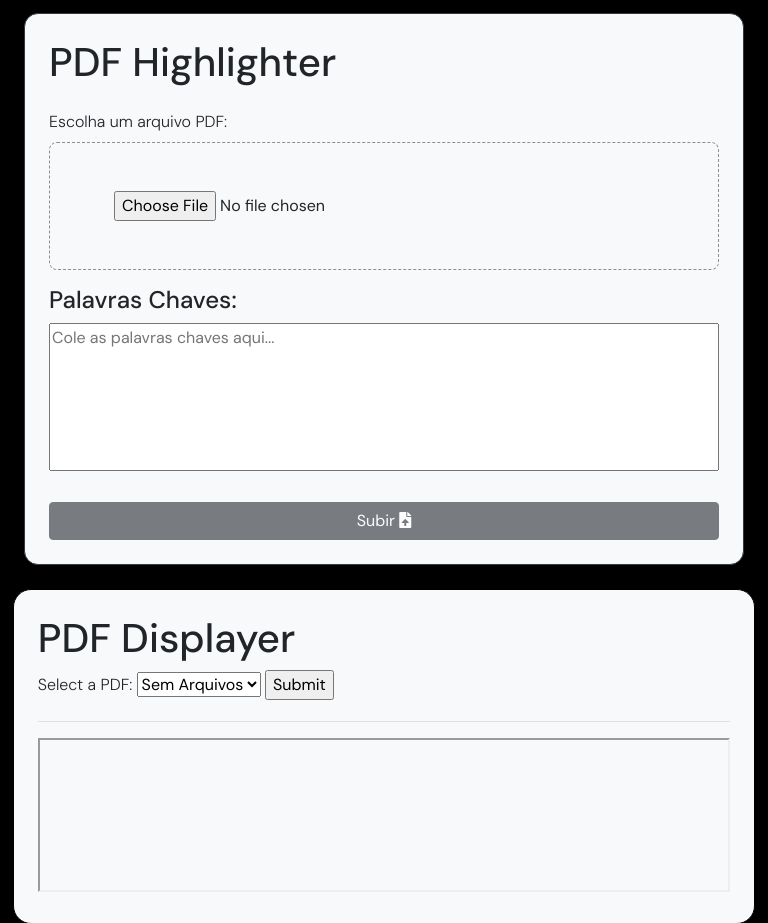
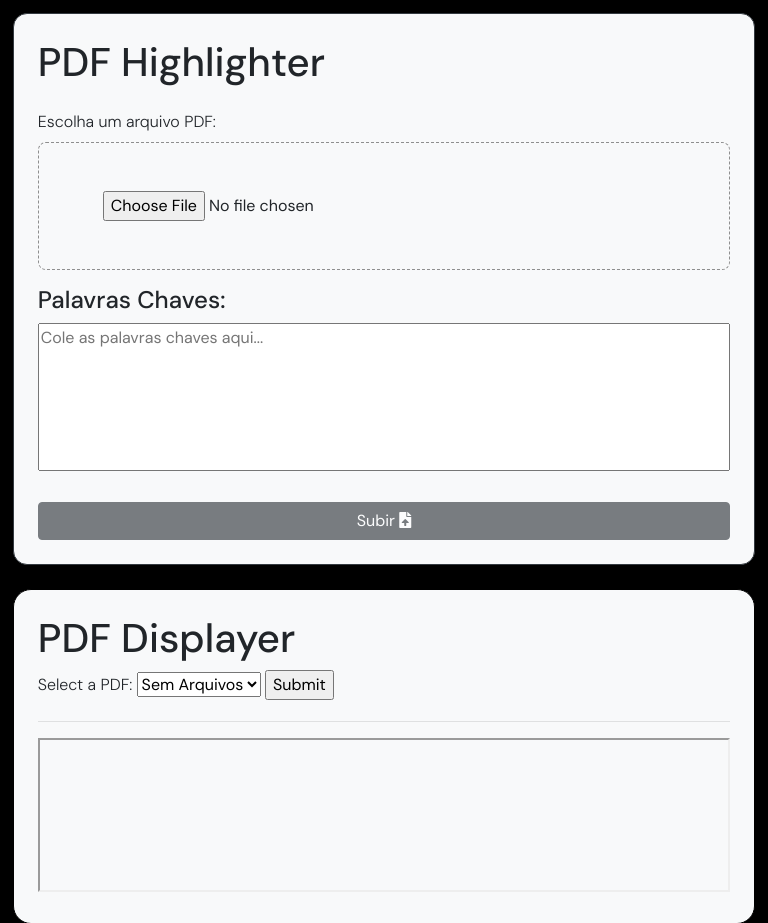
Before and after one commit to andrescabrera83/diariospdf, a Flask app: template templates/index.html in a window 768 px wide. Shown: the top 923 px of the page. Run offline with Flask 3, Linux system fonts and the light colour scheme; the template is opened without the code that fills it, so the values that code supplies are empty; some libraries are stand-ins or nearby versions.

Commit message:
responsive updated

```diff
--- a/templates/index.html
+++ b/templates/index.html
@@ -80,19 +80,20 @@
         height: 100%;
     }
 
-    .whole{
+    .whole {
         display: flex;
         flex-direction: row;
         padding: 2rem;
-        height: 95vh; overflow-y: hidden;
+        height: 95vh;
+        overflow-y: hidden;
     }
 
-    .displayer{
+    .displayer {
         width: 75%;
     }
 
 
-    /* Media query for screens with a maximum width of 600px */
+    /* Media query for screens with a maximum width of 1200px */
     @media only screen and (max-width: 1200px) {
         .whole {
             flex-direction: column;
@@ -102,23 +103,44 @@
         }
 
         .container {
-            width: 100%;
+            width: 100% !important;
             padding: 0;
             margin-bottom: 1rem;
+            margin-inline: 0;
+        }
+
+        .container-child {
+            width: 100% !important;
         }
 
         .displayer {
             width: 100%;
         }
 
-        .upload-button{
+        .upload-button {
             padding-inline: 7rem;
 
         }
 
-        .pdf-displayer{
+        .pdf-displayer {
             width: 100%;
         }
+    }
+
+    @media (min-width: 768px)
+    { .container,
+    .container-md,
+    .container-sm {
+        max-width: 100%;
+    }
+    }
+
+    @media (min-width: 576px)
+    { .container,
+    .container-md,
+    .container-sm {
+        max-width: 100%;
+    }
     }
 </style>
 
@@ -127,7 +149,8 @@
 
         <div class="container">
 
-            <div class="border border-dark rounded-custom p-4 d-flex flex-column justify-content-start mb-2 bg-light">
+            <div class=" container-child border border-dark rounded-custom p-4 d-flex flex-column justify-content-start mb-2 bg-light"
+                style="width: 100%;">
 
                 <h1>PDF Highlighter</h1>
 
@@ -174,9 +197,8 @@
                         adjustTextareaHeight();
                     </script>
 
-                    <button type="submit"
-                        class="upload-button btn btn-dark disabled-btn "
-                        id="upload-btn" disabled>Subir <i class="fas fa-file-upload"></i></button>
+                    <button type="submit" class="upload-button btn btn-dark disabled-btn " id="upload-btn"
+                        disabled>Subir <i class="fas fa-file-upload"></i></button>
 
                 </form>
 
```
